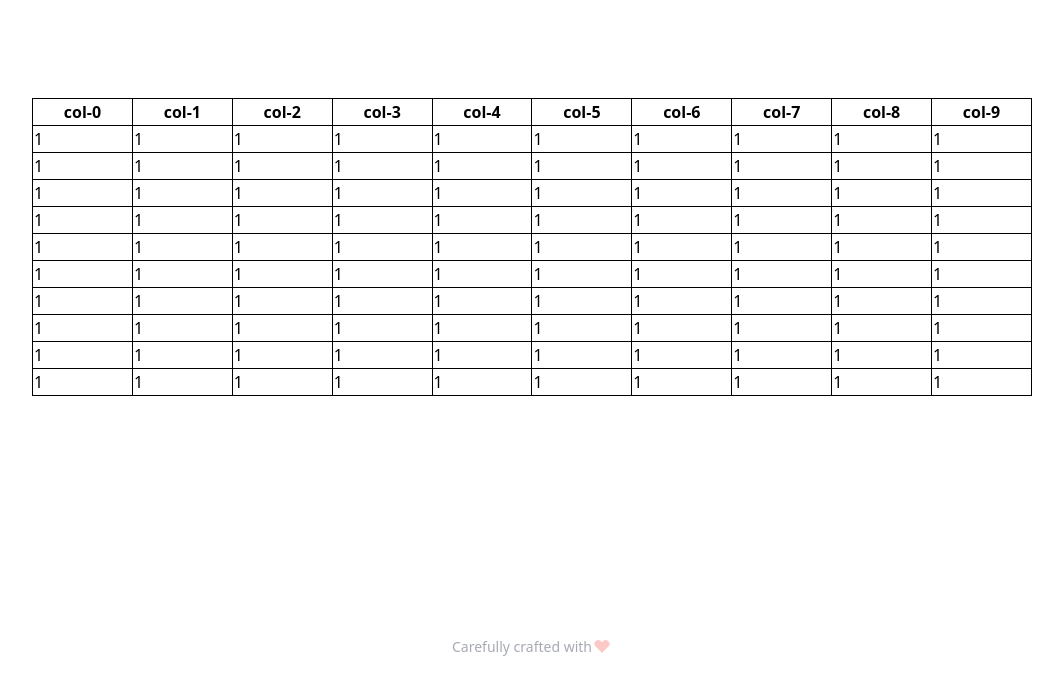
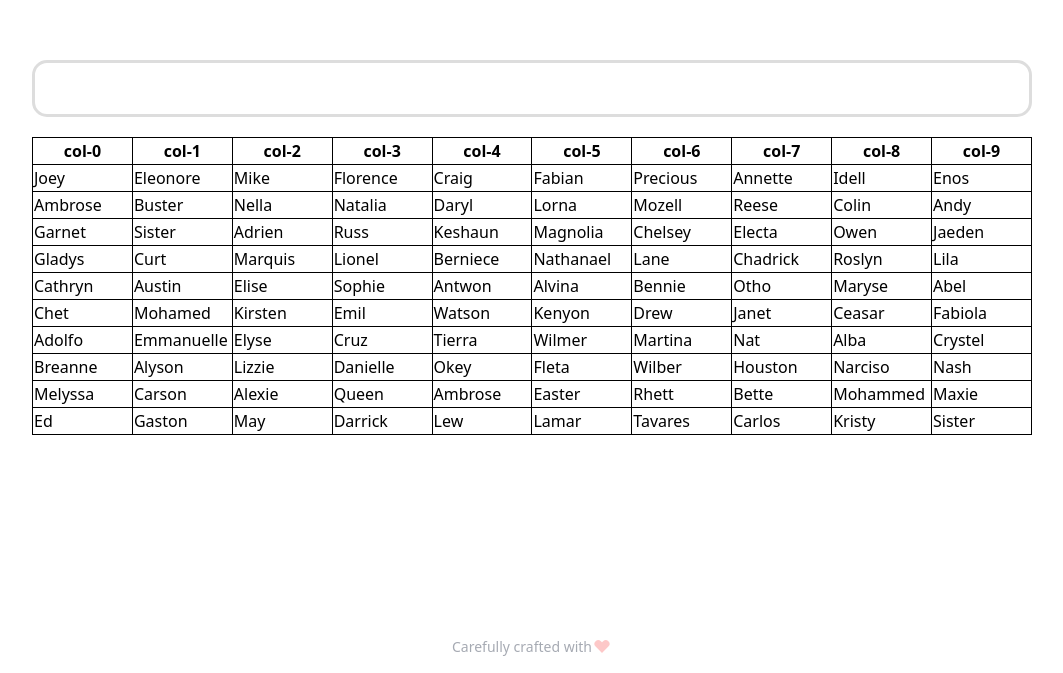
Before and after one commit to stdAlexTikhonov/table, a React (Vite) app in the folder apps/table/: page / in a window 1280 px wide. Shown: the part 127-800 px from the top of the page, without its empty margins (108-1171 px from the left). Built offline with nearby package versions, Linux system fonts and the light colour scheme.

Commit message:
Added faker + added input

```diff
--- a/apps/table/src/components/app/app.module.scss
+++ b/apps/table/src/components/app/app.module.scss
@@ -3,12 +3,12 @@
   height: 100%;
   display: flex;
   flex-direction: column;
+  font-family: system-ui, -apple-system, BlinkMacSystemFont, 'Segoe UI', Roboto, Oxygen, Ubuntu, Cantarell, 'Open Sans', 'Helvetica Neue', sans-serif;
 }
 
 .main {
   flex-grow: 1;
   display: flex;
-
 }
 
 .container {
@@ -26,3 +26,13 @@
 .td, .th {
   border: 1px solid;
 }
+
+.input {
+  font-size: 26px;
+  outline: none;
+  border: 3px solid #ddd;
+  border-radius: 15px;
+  padding: 10px;
+  margin-bottom: 20px;
+  width: 100%;
+}
--- a/apps/table/src/components/app/app.tsx
+++ b/apps/table/src/components/app/app.tsx
@@ -1,15 +1,19 @@
 
 import styles from './app.module.scss';
-
+import { faker } from '@faker-js/faker';
 import { Footer } from '../footer';
 
 export function App() {
-
+  const list = Object.keys(faker);
+  console.log(list);
+  const params = Object.keys(faker['person']);
+  console.log(params);
   const arr = Array(10).fill(0);
   return (
     <div className={styles.root}>
       <div className={styles.main}>
         <div className={styles.container}>
+          <input type="text" className={styles.input} />
           <table className={styles.table}>
             <thead>
               <tr>
@@ -22,7 +26,7 @@ export function App() {
               {
                 arr.map((item, index) => <tr key={`row-${index}`}>
                   {
-                    arr.map((_, i) => <td className={styles.td} key={`col-${i}`}>1</td>)
+                    arr.map((_, i) => <td className={styles.td} key={`col-${i}`}>{faker['person'].firstName()}</td>)
                   }
                 </tr>)
               }
--- a/package.json
+++ b/package.json
@@ -13,6 +13,7 @@
     "@babel/core": "^7.14.5",
     "@babel/preset-react": "^7.14.5",
     "@eslint/js": "^9.8.0",
+    "@faker-js/faker": "^9.0.3",
     "@nx/eslint": "19.8.0",
     "@nx/eslint-plugin": "19.8.0",
     "@nx/jest": "19.8.0",
```
Also changed, not shown: 1 other file (tests, documents, lock files or other folders).
